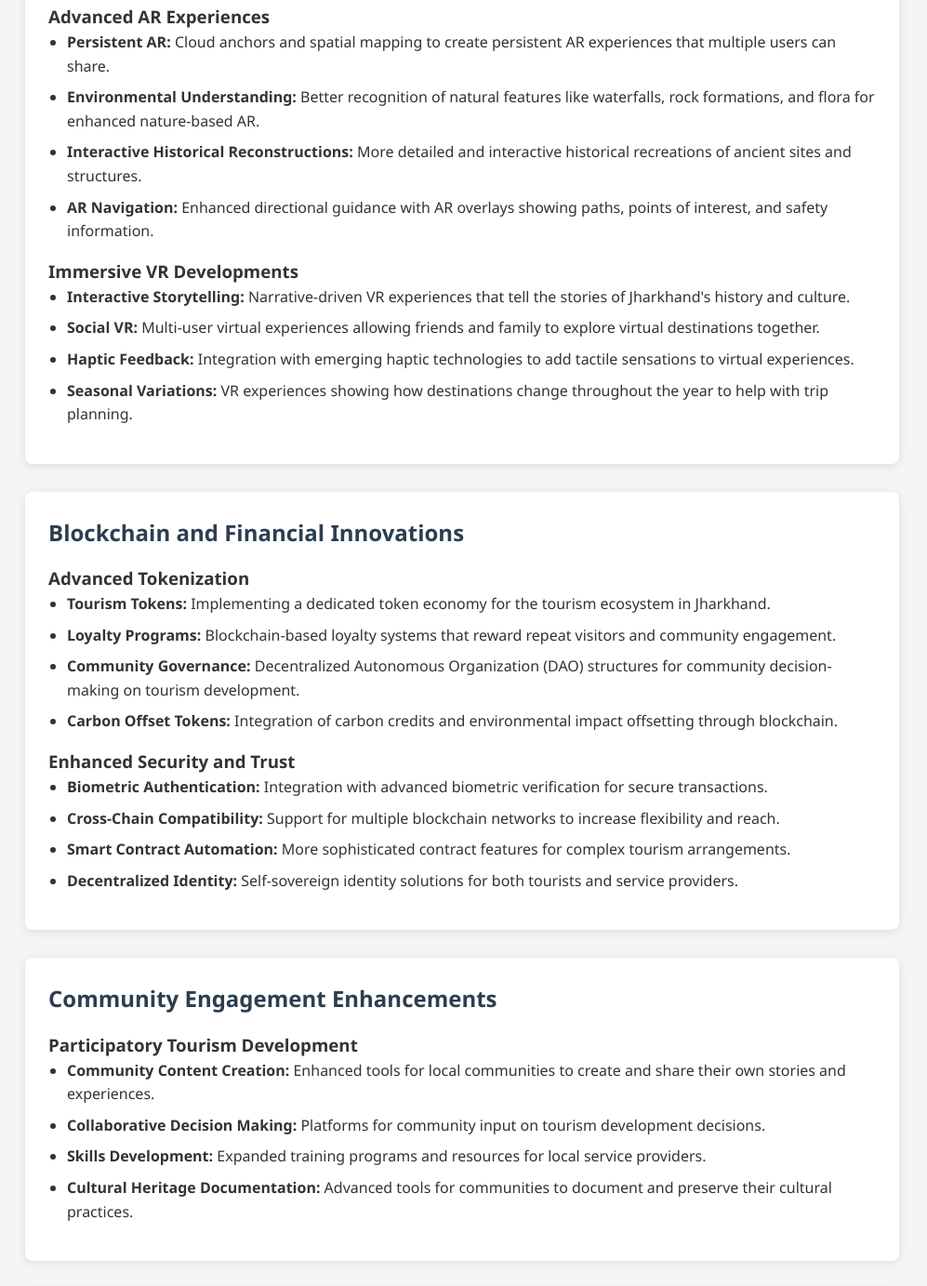
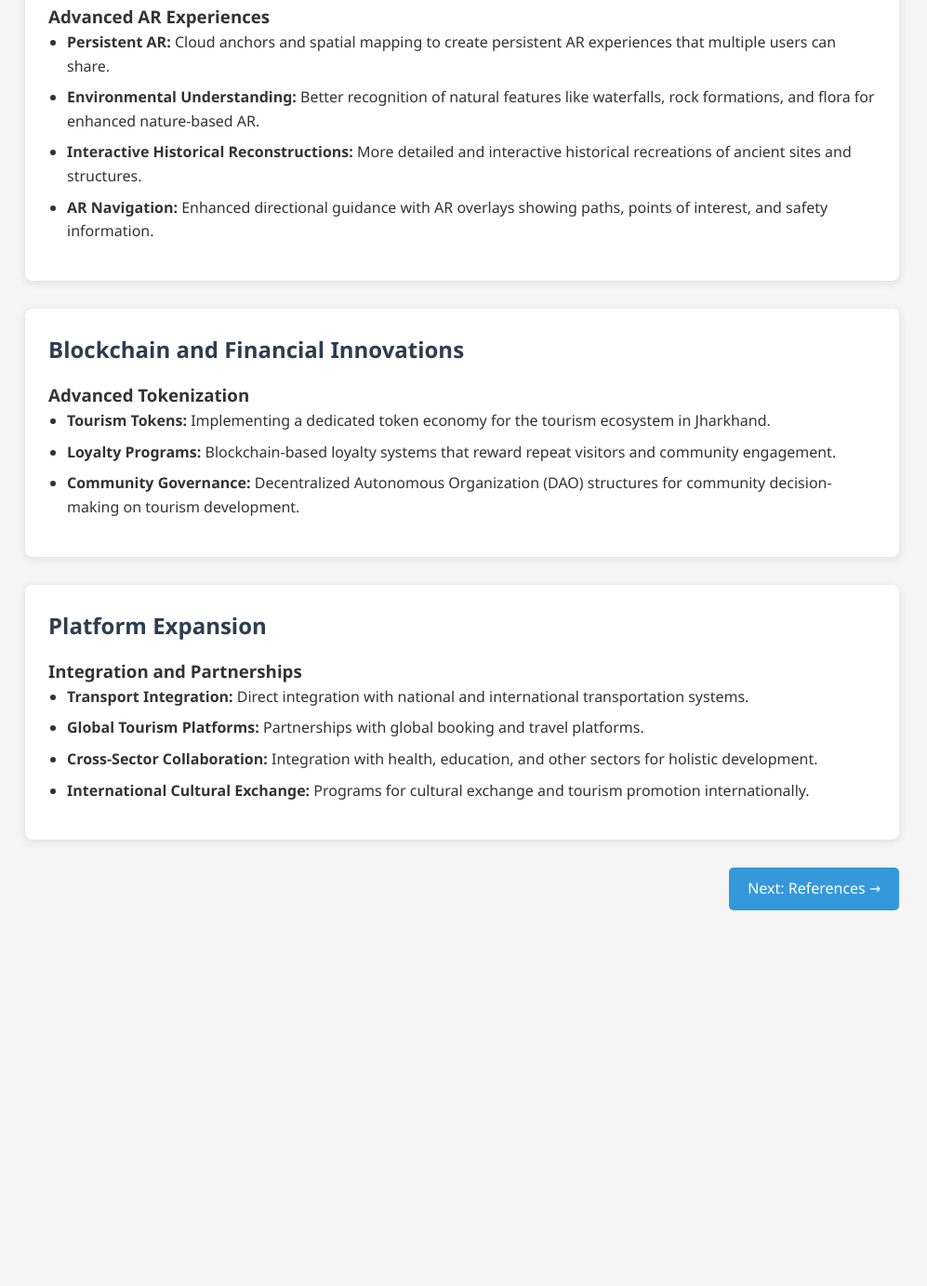
Before and after one commit to sakshi-badave/Pravas-Documentation, a plain HTML site: page future.html in a window 1280 px wide. Shown: the part 1130-2513 px from the top of the page at 93% size, without its empty margins (283-1280 px from the left). After the commit the page ends 2139 px from the top, so only its background shows below. Drawn offline with Linux system fonts and the light colour scheme.

Commit message:
Initial commit

```diff
--- a/future.html
+++ b/future.html
@@ -99,13 +99,6 @@
                     <li><strong>AR Navigation:</strong> Enhanced directional guidance with AR overlays showing paths, points of interest, and safety information.</li>
                 </ul>
 
-                <h3>Immersive VR Developments</h3>
-                <ul>
-                    <li><strong>Interactive Storytelling:</strong> Narrative-driven VR experiences that tell the stories of Jharkhand's history and culture.</li>
-                    <li><strong>Social VR:</strong> Multi-user virtual experiences allowing friends and family to explore virtual destinations together.</li>
-                    <li><strong>Haptic Feedback:</strong> Integration with emerging haptic technologies to add tactile sensations to virtual experiences.</li>
-                    <li><strong>Seasonal Variations:</strong> VR experiences showing how destinations change throughout the year to help with trip planning.</li>
-                </ul>
             </div>
 
             <div class="card">
@@ -115,32 +108,12 @@
                     <li><strong>Tourism Tokens:</strong> Implementing a dedicated token economy for the tourism ecosystem in Jharkhand.</li>
                     <li><strong>Loyalty Programs:</strong> Blockchain-based loyalty systems that reward repeat visitors and community engagement.</li>
                     <li><strong>Community Governance:</strong> Decentralized Autonomous Organization (DAO) structures for community decision-making on tourism development.</li>
-                    <li><strong>Carbon Offset Tokens:</strong> Integration of carbon credits and environmental impact offsetting through blockchain.</li>
                 </ul>
 
-                <h3>Enhanced Security and Trust</h3>
-                <ul>
-                    <li><strong>Biometric Authentication:</strong> Integration with advanced biometric verification for secure transactions.</li>
-                    <li><strong>Cross-Chain Compatibility:</strong> Support for multiple blockchain networks to increase flexibility and reach.</li>
-                    <li><strong>Smart Contract Automation:</strong> More sophisticated contract features for complex tourism arrangements.</li>
-                    <li><strong>Decentralized Identity:</strong> Self-sovereign identity solutions for both tourists and service providers.</li>
-                </ul>
             </div>
 
 
 
-            <div class="card">
-                <h2>Community Engagement Enhancements</h2>
-                <h3>Participatory Tourism Development</h3>
-                <ul>
-                    <li><strong>Community Content Creation:</strong> Enhanced tools for local communities to create and share their own stories and experiences.</li>
-                    <li><strong>Collaborative Decision Making:</strong> Platforms for community input on tourism development decisions.</li>
-                    <li><strong>Skills Development:</strong> Expanded training programs and resources for local service providers.</li>
-                    <li><strong>Cultural Heritage Documentation:</strong> Advanced tools for communities to document and preserve their cultural practices.</li>
-                </ul>
-
-
-            </div>
 
             <div class="card">
                 <h2>Platform Expansion</h2>
```
Also changed, not shown: features/blockchain.html (+1 -14 lines), technologies/ai-ml.html (+0 -1 lines), technologies/blockchain.html (+0 -9 lines).
